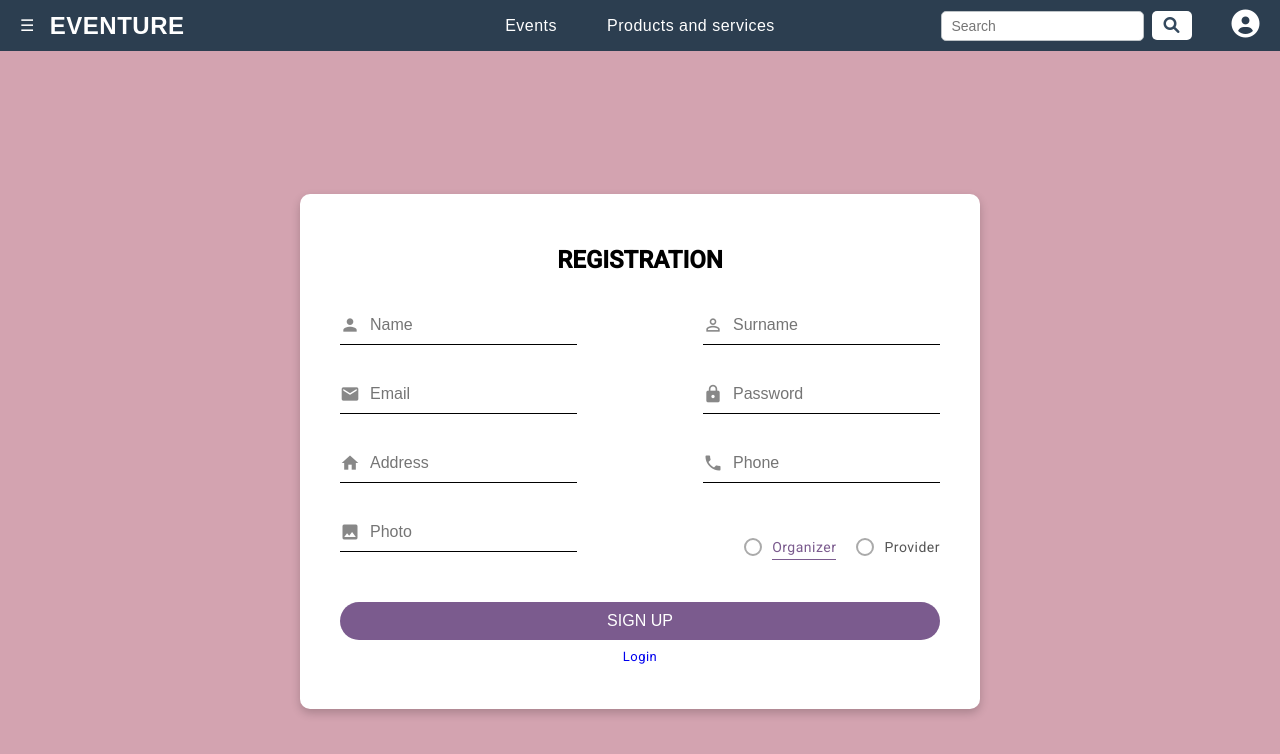
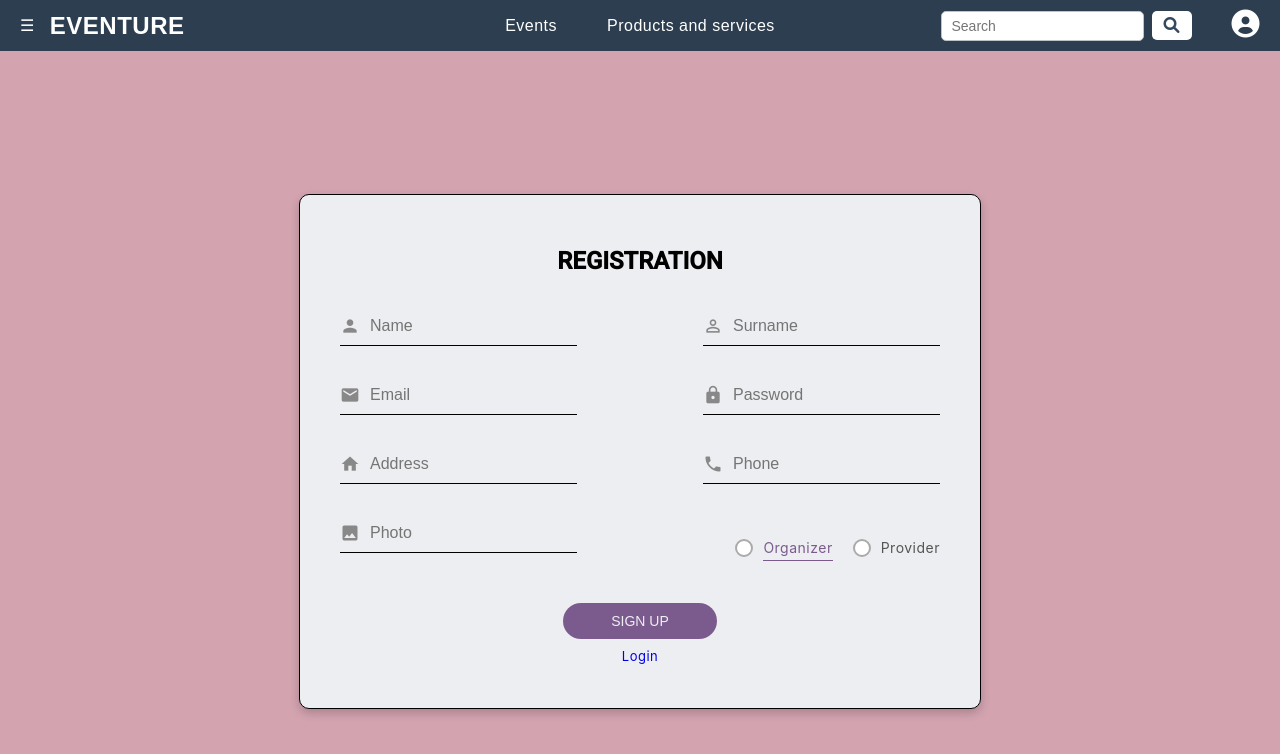
Before and after one commit to kzi-nastava/iks-project-event-planner-siit-2024-team-6, an Angular app: page /registration in a window 1280 px wide. Shown: the top 754 px of the page. Built offline with nearby package versions, Linux system fonts and the light colour scheme; a web font is replaced by a local one.

Commit message:
[EDIT] Sing up button and form borders + color

```diff
--- a/src/app/infrastructure/auth/registration/registration.component.css
+++ b/src/app/infrastructure/auth/registration/registration.component.css
@@ -11,14 +11,17 @@ body {
     align-items: center;
     height: 100vh;
     background-color: #d3a3b0;
+    font-family: "Inter", sans-serif;
   }
 
   .registration-card {
-    background-color: white;
+    border: 1px solid #000000;
+    background-color: #EDEEF1;
     width: 600px;
     padding: 40px;
     border-radius: 10px;
     box-shadow: 0 4px 10px rgba(0, 0, 0, 0.2);
+    text-align: center;
   }
 
 
@@ -44,7 +47,7 @@ body {
   .input-group i {
     font-size: 20px;
     margin-right: 10px;
-    color: white;
+    color: #EDEEF1;
   }
 
   .input-group i {
@@ -128,14 +131,14 @@ body {
 
   .signup-button {
     background-color: #7b5b8e;
-    color: white;
+    color: #EDEEF1;
     border: none;
-    padding: 10px 20px;
-    border-radius: 25px;
-    font-size: 16px;
+    margin-top: 20px;
+    padding: 10px 48px; /* Уменьшены отступы */
+    border-radius: 25px; /* Закругление краёв */
+    font-size: 14px; /* Уменьшен размер текста */
     cursor: pointer;
-    width: 100%;
-    margin-top: 20px;
+    width: auto; /* Кнопка будет подстраиваться под текст */
   }
 
   .signup-button:hover {
```
